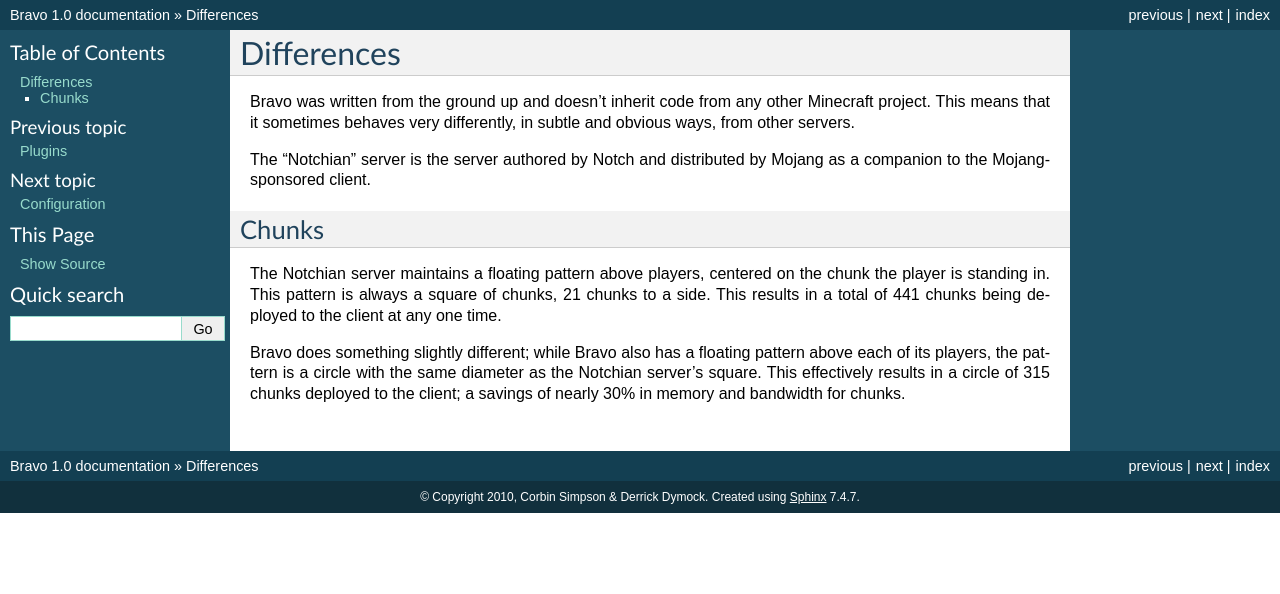
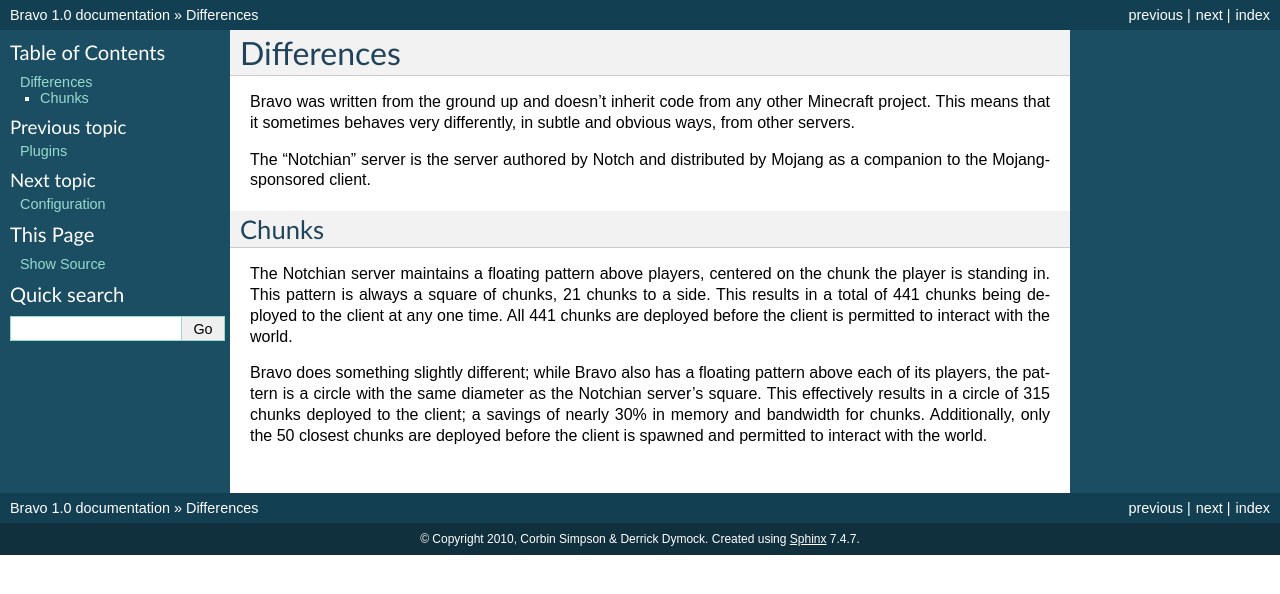
Before and after one commit to bravoserver/bravo, a Sphinx documentation site: the page built from docs/differences.rst, in a window 1280 px wide. Shown: the top 594 px of the page. Built offline with Sphinx 7.4.7, drawn with Linux system fonts in a browser that asks for light colours; formulas are drawn with MathJax 3.

Commit message:
protocol: Fine-tune bugfix, and document.

```diff
--- a/docs/differences.rst
+++ b/docs/differences.rst
@@ -15,10 +15,12 @@
 The Notchian server maintains a floating pattern above players, centered on
 the chunk the player is standing in. This pattern is always a square of
 chunks, 21 chunks to a side. This results in a total of 441 chunks being
-deployed to the client at any one time.
+deployed to the client at any one time. All 441 chunks are deployed before the
+client is permitted to interact with the world.
 
 Bravo does something slightly different; while Bravo also has a floating
 pattern above each of its players, the pattern is a circle with the same
 diameter as the Notchian server's square. This effectively results in a circle
 of 315 chunks deployed to the client; a savings of nearly 30% in memory and
-bandwidth for chunks.
+bandwidth for chunks. Additionally, only the 50 closest chunks are deployed
+before the client is spawned and permitted to interact with the world.
```
Also changed, not shown: 1 other file.
